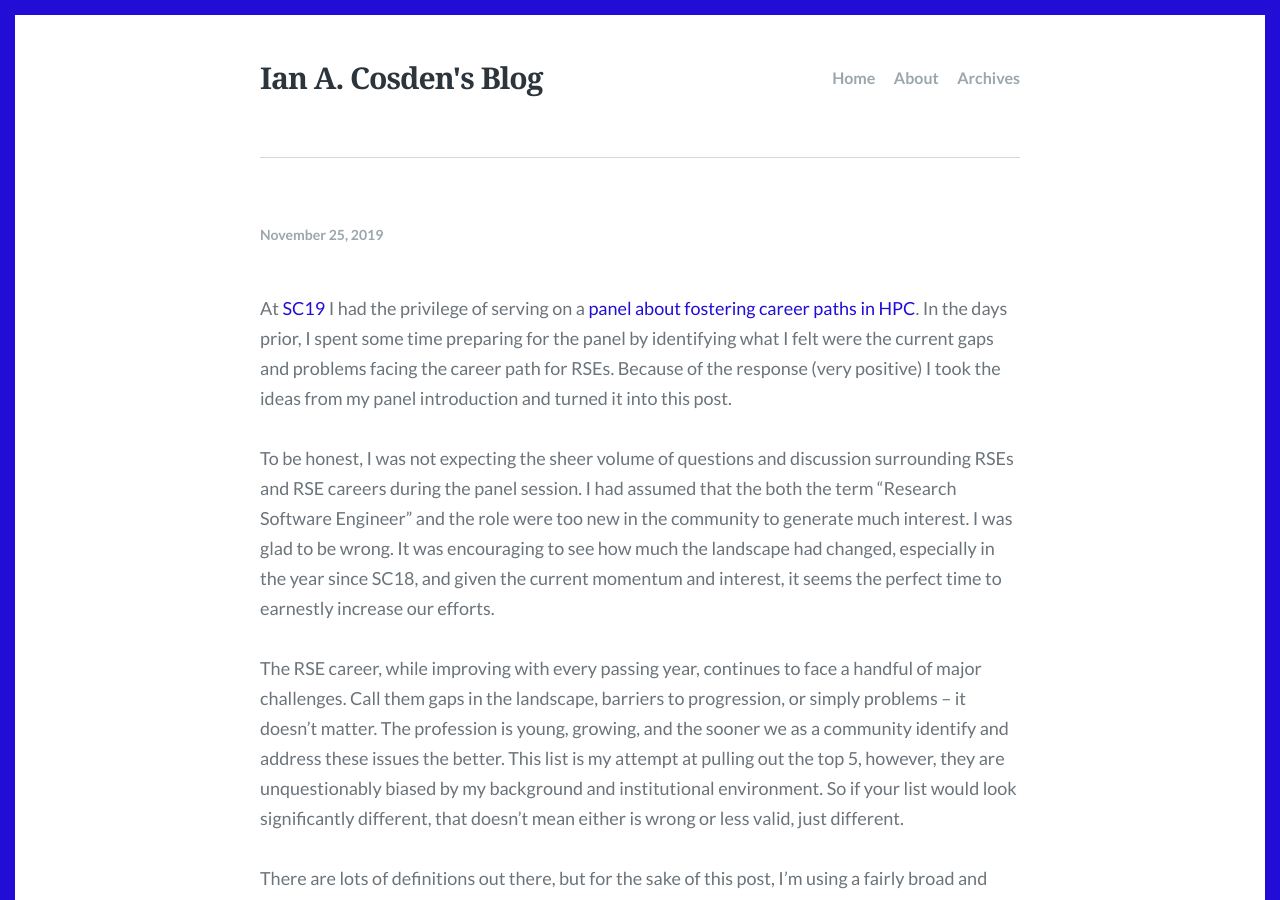
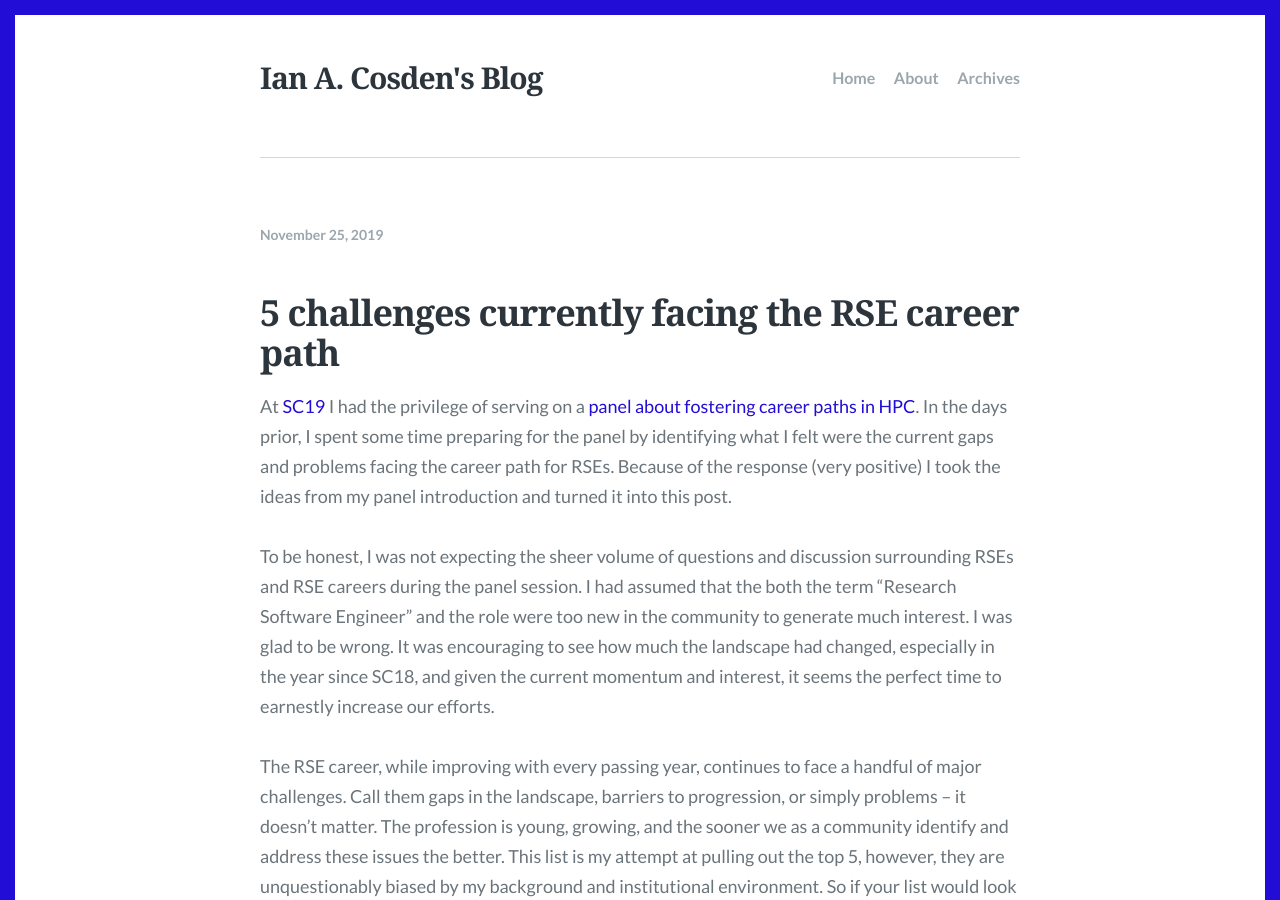
Before and after one commit to cosden/cosden.github.io, a Jekyll site: the page built from _posts/2019-11-25-RSE-career-path.md, in a window 1280 px wide and 900 px high. Built offline with Jekyll 4.4.1, drawn with Linux system fonts in a browser that asks for light colours; some web fonts are replaced.

Commit message:
Add post title

```diff
--- a/_posts/2019-11-25-RSE-career-path.md
+++ b/_posts/2019-11-25-RSE-career-path.md
@@ -5,6 +5,9 @@ date:   2019-11-25
 banner_image: #/assets/images/posts/2019/Denver-SC19.jpg
 tags: [RSE]
 ---
+
+# 5 challenges currently facing the RSE career path
+
 
 At [SC19](https://sc19.supercomputing.org) I had the privilege of serving on a [panel about fostering career paths in HPC](https://sc19.supercomputing.org/presentation/?id=pan109&sess=sess227).
 In the days prior, I spent some time preparing for the panel by identifying what I felt were the current gaps and problems facing the career path for RSEs.  Because of the response (very positive) I took the ideas from my panel introduction and turned it into this post.
```
